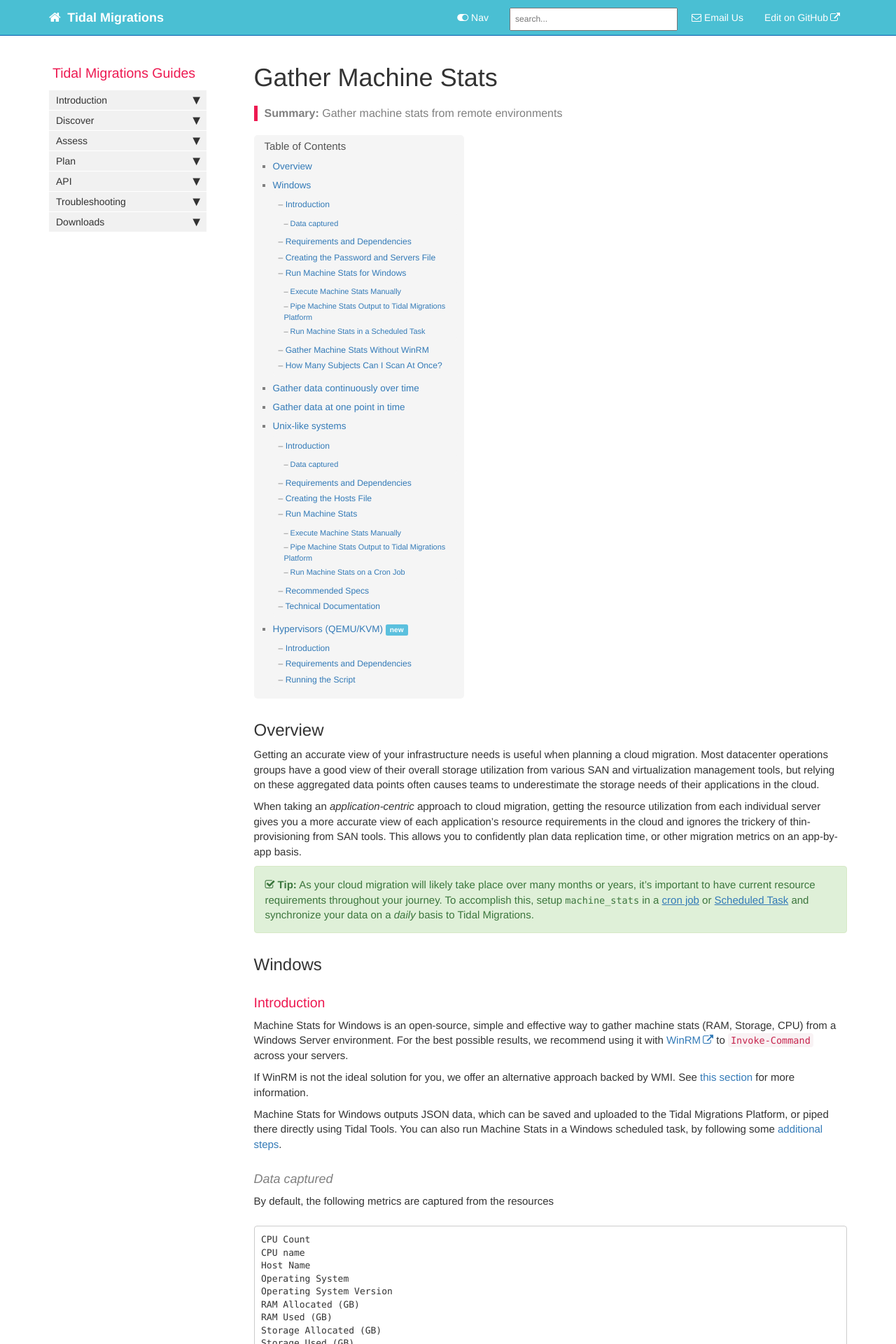
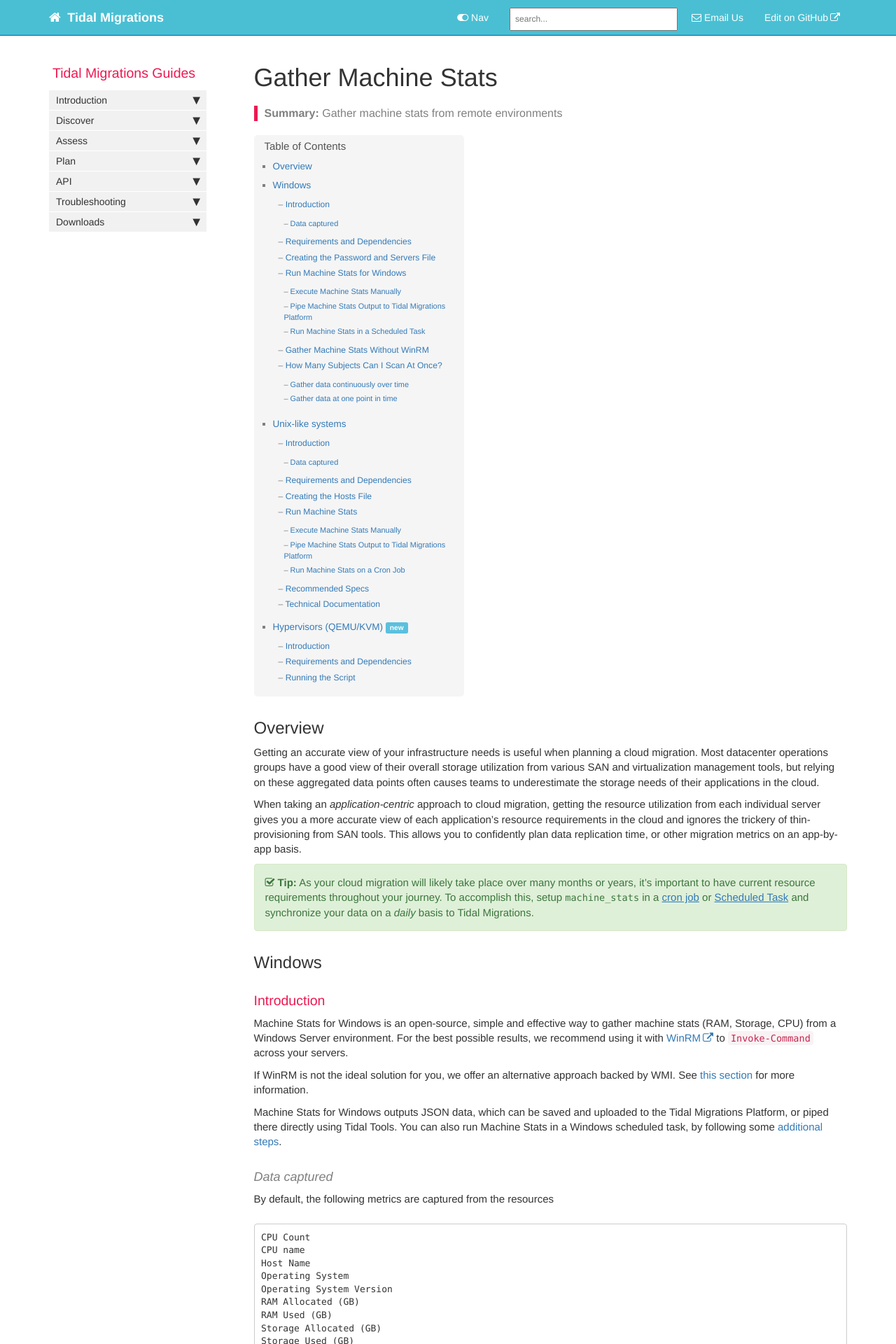
Before and after one commit to tidalmigrations/tidalmigrations.github.io, a Jekyll site: the page built from pages/tidal tools/machine_stats.md, in a window 1280 px wide. Shown: the top 1920 px of the page at 70% size. Built offline with Jekyll 4.4.1, drawn with Linux system fonts in a browser that asks for light colours; nearby versions of some CDN libraries; comment, search, counter and statistics services are not loaded.

Commit message:
Style titles to follow logical hierarchy

```diff
--- a/pages/tidal tools/machine_stats.md
+++ b/pages/tidal tools/machine_stats.md
@@ -190,7 +190,7 @@ As with the default behavior, this approach can be used with Tidal Tools, both i
 
 It depends on how you plan to run Machine Stats.
 
-## Gather data continuously over time
+#### Gather data continuously over time
 
 If you plan to gather data by running Machine Stats on a recurring scheduled task the main limiting factor on the number of hosts that Machine Stats for Windows can scan at once is the period of time between scheduled task invocations.
 
@@ -200,7 +200,7 @@ You can scan up to 250 hosts every 5 minutes with a VM with the following specs:
 
 If you’d like to gather data more frequently than 5 minutes, for example in 3 minute intervals, you will need to target fewer hosts. We encourage you to perform preliminary tests to determine the number hosts that your VM can effectively gather data from for your given invocation period.
 
-## Gather data at one point in time
+#### Gather data at one point in time
 
 If you are gathering general static information from the hosts, and only need to invoke Machine Stats for Windows once. You can scan upt 800 hosts, in around 15 minutes with a VM with 2 vCPUs (3.1 GHz), 1 GB RAM (DDR4) and 8 GB storage.
 
```
